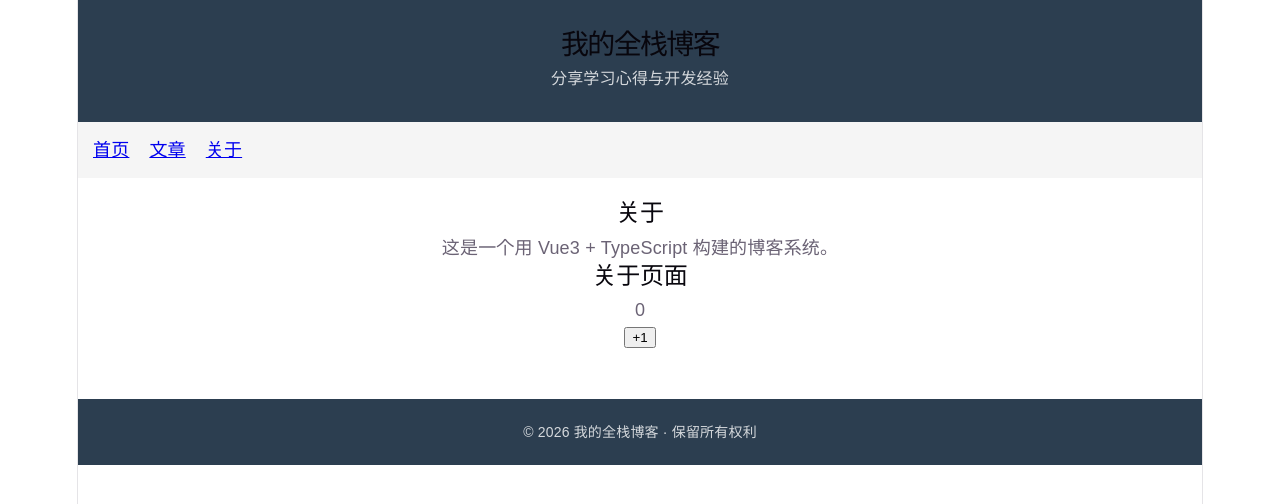
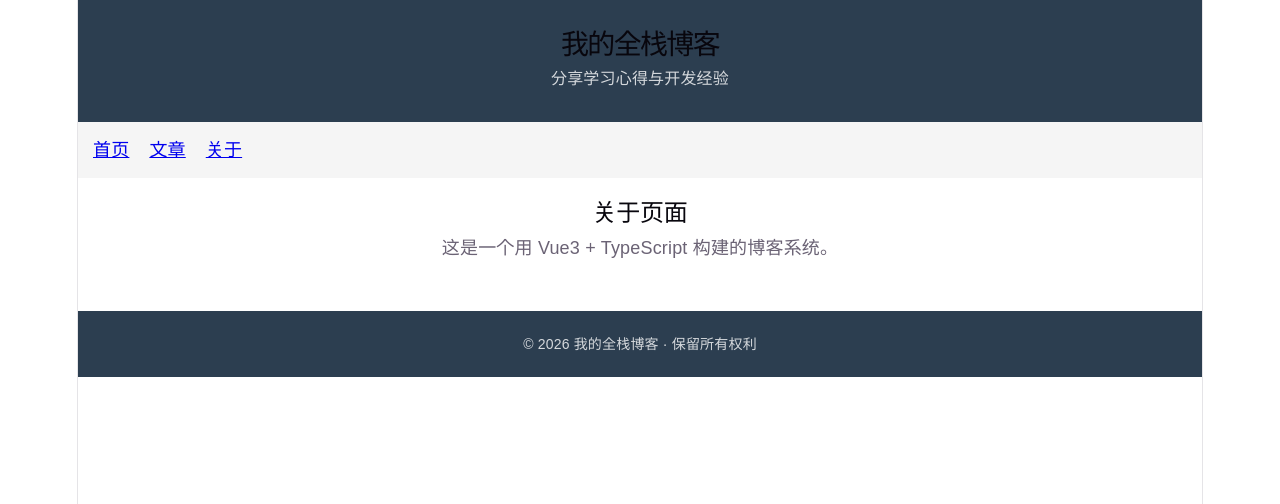
Before and after one commit to poiuyttt/blog, a Vue app in the folder blog-frontend/: page /about in a window 1280 px wide. Shown: the top 504 px of the page. Built offline with nearby package versions, Linux system fonts and the light colour scheme.

Commit message:
refactor(AboutPage): 移除计数器并重构页面布局
移除不再需要的计数器功能，合并关于页面的内容到一个div中，使布局更简洁

```diff
--- a/blog-frontend/src/views/AboutPage.vue
+++ b/blog-frontend/src/views/AboutPage.vue
@@ -5,12 +5,7 @@ const counterStore = useCounterStore();
 </script>
 <template>
   <div>
-    <h2>关于</h2>
+    <h2>关于页面</h2>
     <p>这是一个用 Vue3 + TypeScript 构建的博客系统。</p>
   </div>
-  <div>
-    <h2>关于页面</h2>
-    <p>{{ counterStore.count }}</p>
-    <button @click="counterStore.increment">+1</button>
-  </div>
 </template>
```
